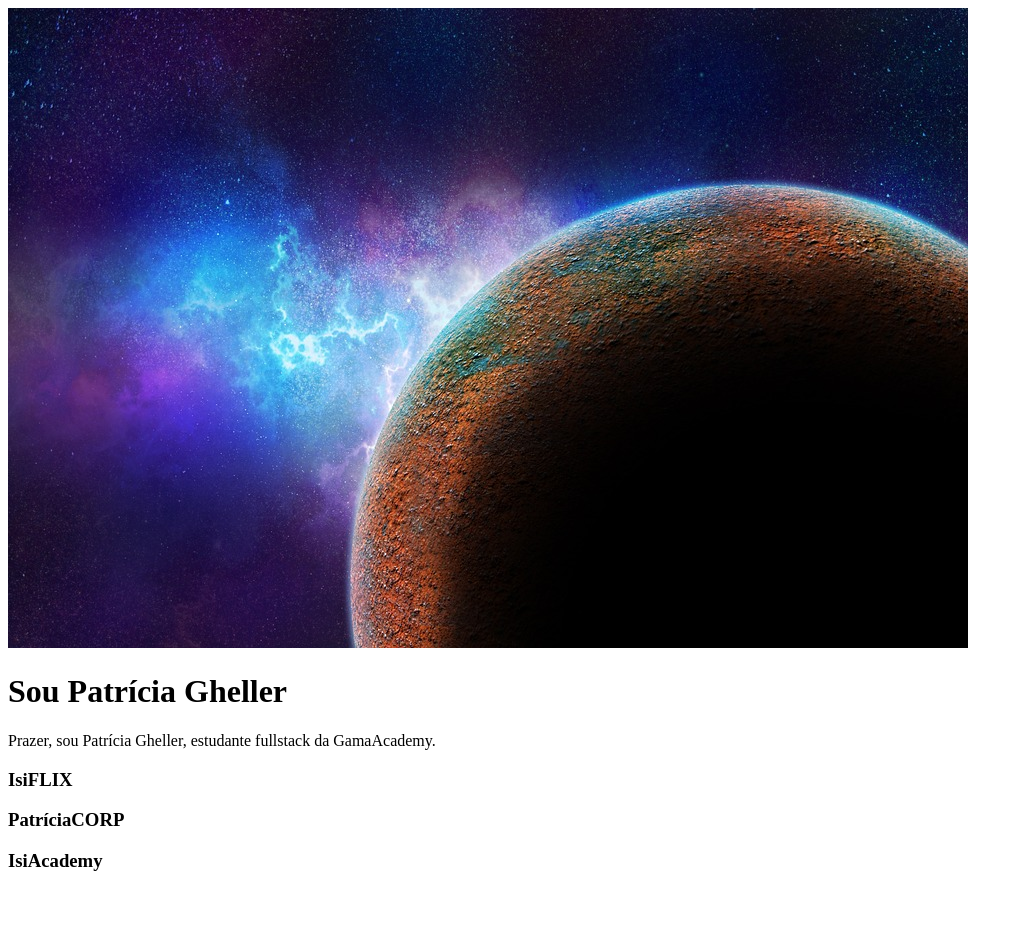
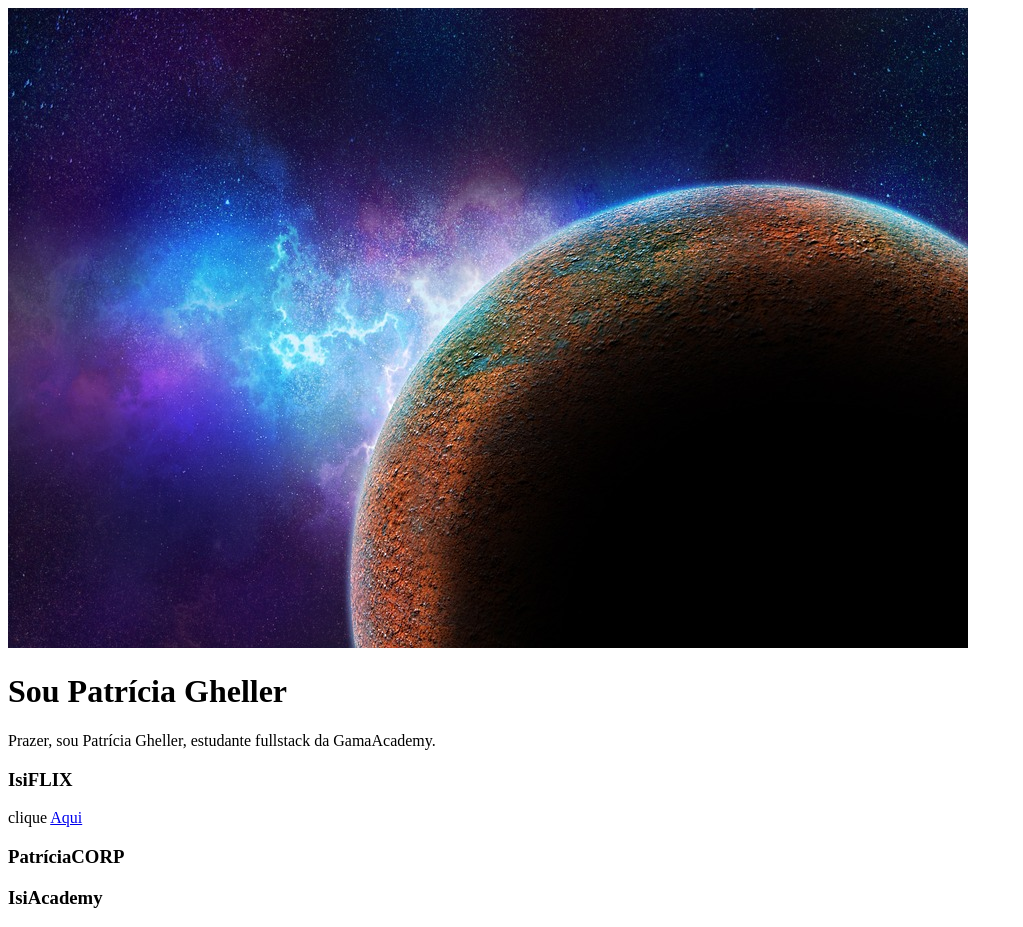
Before and after one commit to PatriciaGheller/patriciagheller.github.io, a plain HTML site: page index.html in a window 1280 px wide. Shown: the whole page, without its empty margins (0-1023 px from the left). Before the commit the page ends 891 px from the top, so only its background shows below. Drawn offline with Linux system fonts and the light colour scheme.

Commit message:
inserindo links

```diff
--- a/index.html
+++ b/index.html
@@ -21,6 +21,9 @@
   <div id="meusprodutos">
     <div class="produto">
       <h3>IsiFLIX</h3>
+      <p>
+        clique <a href="https://app.isiflix.com.br" target="_blank">Aqui</a>
+      </p>
     </div>
     <div class="produto"></div>
     <h3>PatríciaCORP</h3>
```
Also changed, not shown: página2.html (added).
